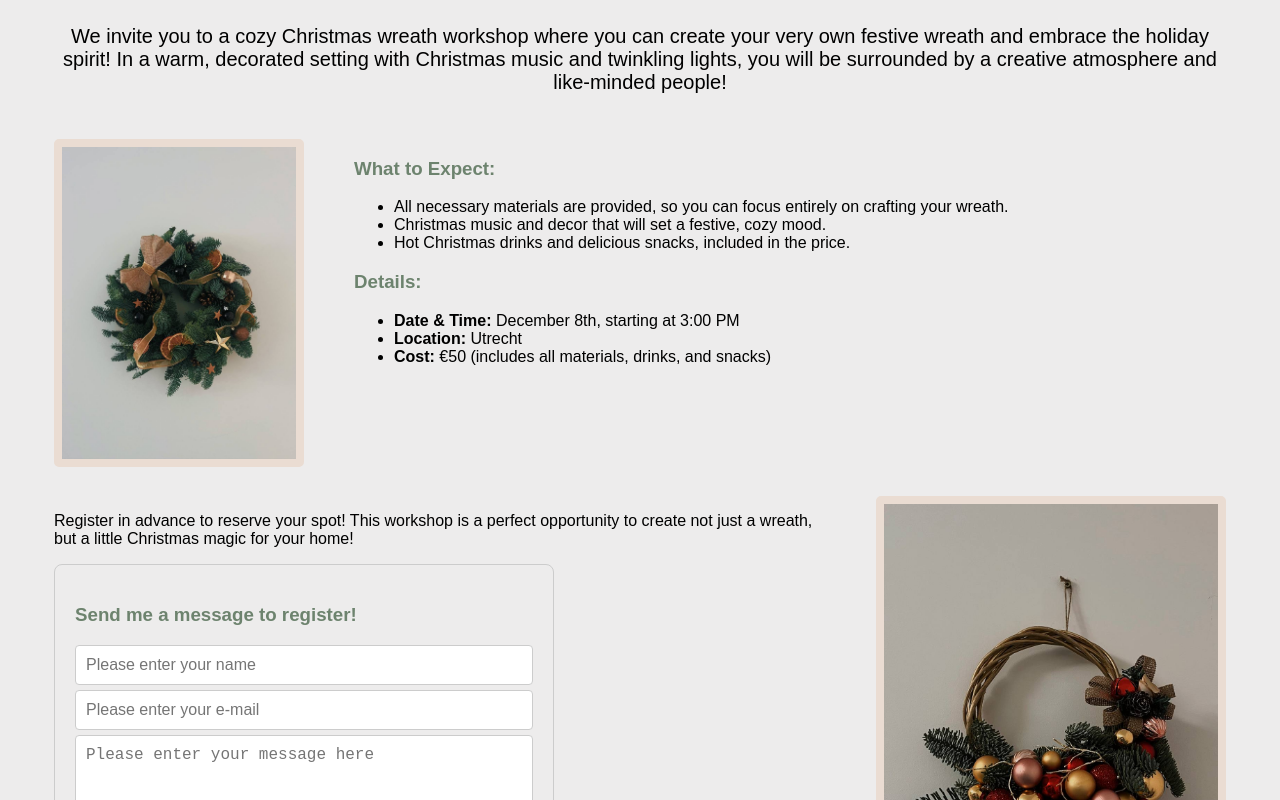
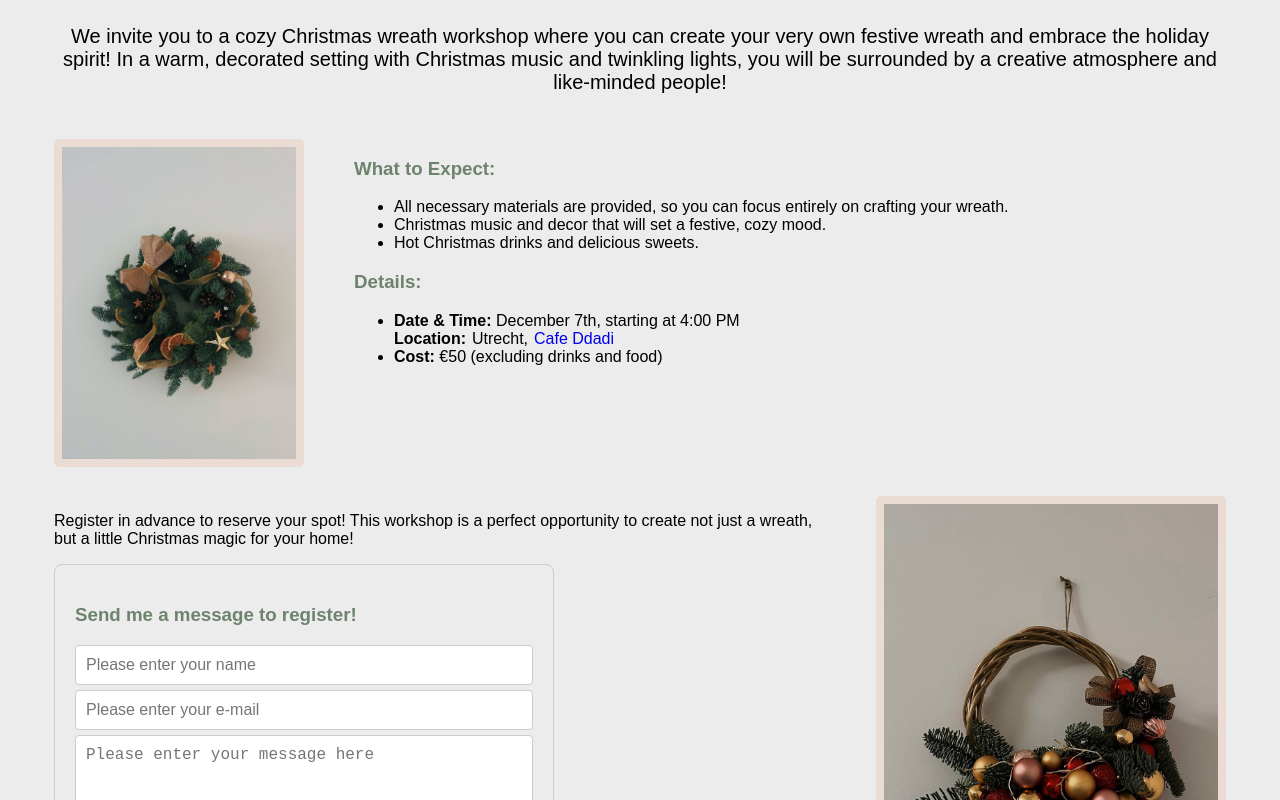
Before and after one commit to max22hal/bell-flower-shop, a React (Create React App) app: page / in a window 1280 px wide. Both pictures are taken after a click on the button "Upcoming workshop". Shown: the part 4108-4908 px from the top of the page. Built offline with nearby package versions, Linux system fonts and the light colour scheme; a web font is replaced by a local one.

Commit message:
Update christmas work shop info

```diff
--- a/src/Components/WorkShops/UpcomingWorkshop.js
+++ b/src/Components/WorkShops/UpcomingWorkshop.js
@@ -31,7 +31,7 @@ const UpcomingWorkshop = forwardRef((props, ref) => {
                                 Christmas music and decor that will set a festive, cozy mood.
                             </li>
                             <li>
-                                Hot Christmas drinks and delicious snacks, included in the price.
+                                Hot Christmas drinks and delicious sweets.
                             </li>
                         </ul>
                         <h3>
@@ -40,13 +40,18 @@ const UpcomingWorkshop = forwardRef((props, ref) => {
 
                         <ul>
                             <li>
-                                <strong>Date & Time:</strong> December 8th, starting at 3:00 PM
+                                <strong>Date & Time:</strong> December 7th, starting at 4:00 PM
+                            </li>
+                            <li className={stylesPage.masterclass_location}>
+                                <strong>Location:</strong> Utrecht,
+                                <a href="https://maps.app.goo.gl/2xWuX9xiHGbWhZBR9" target="_blank" rel="noopener noreferrer">
+                                    <div>
+                                        Cafe Ddadi
+                                    </div>
+                                </a>
                             </li>
                             <li>
-                                <strong>Location:</strong> Utrecht
-                            </li>
-                            <li>
-                                <strong>Cost:</strong> €50 (includes all materials, drinks, and snacks)
+                                <strong>Cost:</strong> €50 (excluding drinks and food)
                             </li>
 
                         </ul>
--- a/src/styles/page.module.css
+++ b/src/styles/page.module.css
@@ -342,6 +342,17 @@
     padding-bottom: 50px;
 }
 
+/* Master class*/
+.masterclass_location {
+    display: flex;
+    align-items: center;
+    gap: 6px;
+}
+
+.masterclass_location a div {
+    display: inline;
+}
+
 /* Contacts */
 
 .contacts__wrapper {
```
